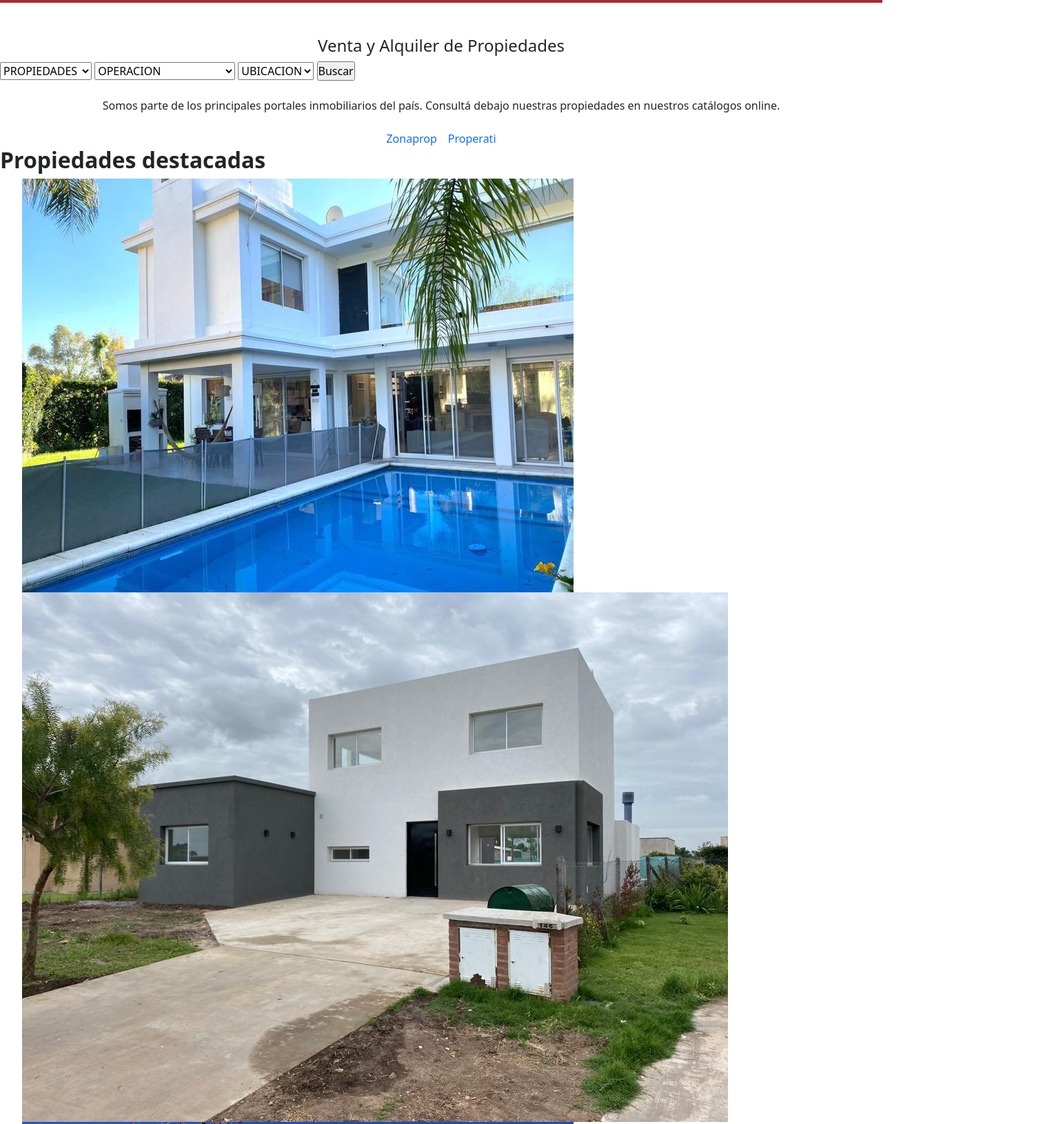
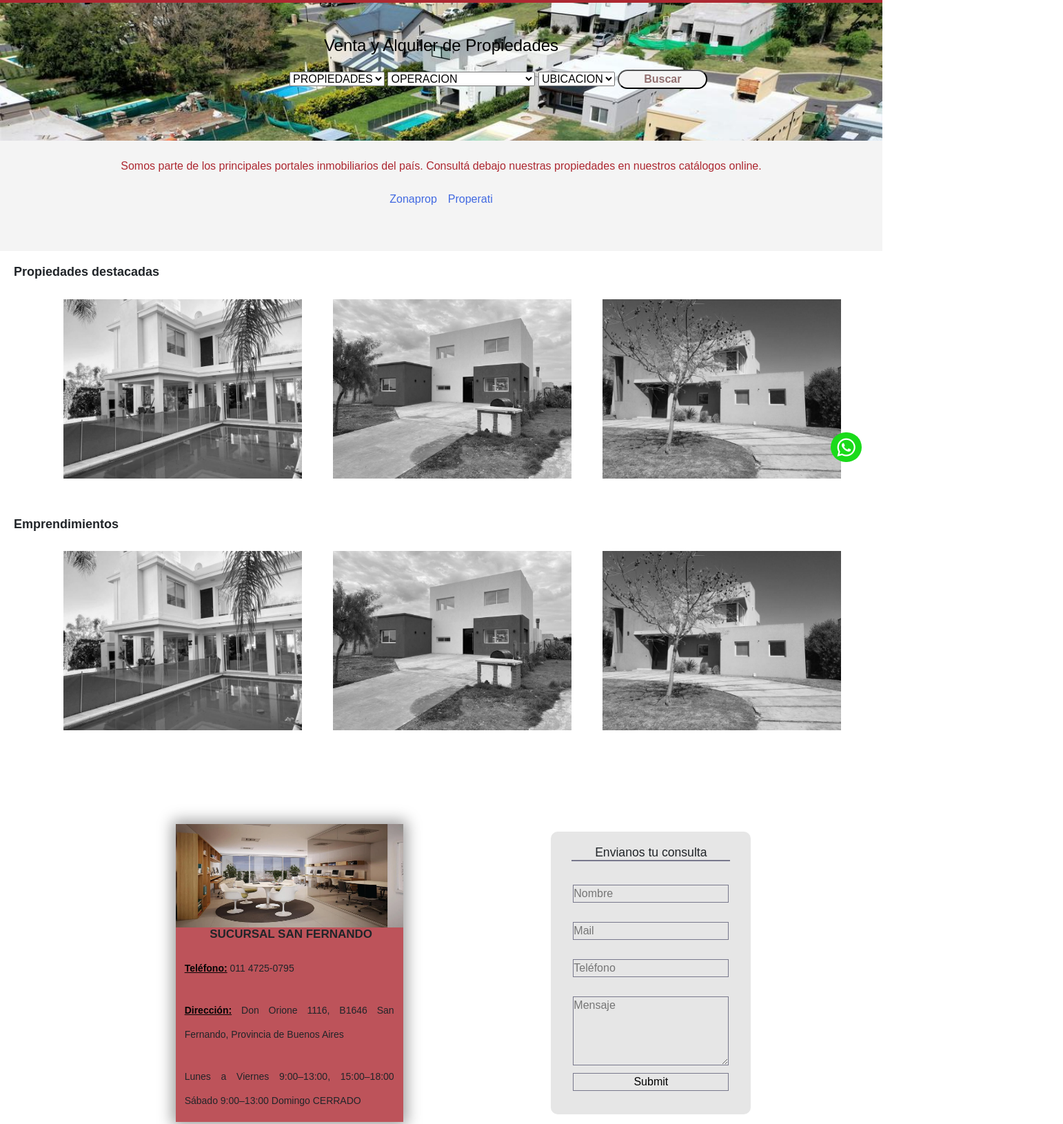
Before and after one commit to lullorente/proyecto-inmobiliaria, a website: page index.html in a window 1280 px wide. Shown: the part 95-1725 px from the top of the page at 69% size, 1542 px wide, since content can reach past the window. Drawn offline with nearby package versions, Linux system fonts and the light colour scheme.

Commit message:
agregando partial de index

```diff
--- a/css/backup.css
+++ b/css/backup.css
@@ -78,7 +78,6 @@
     color: #ad2831;
     padding: 20px;
 }
-
 
 .link-secondSection a{
     color:royalblue;
--- /dev/null
+++ b/scss/_destacadas.scss
@@ -0,0 +1,20 @@
+.destacadas {
+    h2 {
+        font-size: 18px;
+        margin-left: 20px;
+        margin-top: 20px;
+    }
+    img {
+    height: 300px;
+    padding: 20px;
+    filter: grayscale(1);
+    -webkit-filter: grayscale(1);
+    &:hover {
+        filter: grayscale(0);
+        -webkit-filter: grayscale(0);
+        animation: zoom 2s ease-out;
+        -webkit-animation: zoom 2s ease-out;
+        cursor: pointer;
+    }
+}
+}
--- a/scss/_estilosGenerales.scss
+++ b/scss/_estilosGenerales.scss
@@ -3,6 +3,29 @@
     padding: 0;
     box-sizing: border-box;
 }
+body {
+    font-family:$tipografia-general;
+}
 i:hover {
     color:$color-link-hover;
 }
+.whatsapp {
+    font-size: 30px;
+    width: 45px;
+    height: 43px;
+    background: $color-whatsapp;
+    position: fixed;
+    z-index: 100;
+    bottom: 35px;
+    right: 30px;
+    box-shadow: black;
+    color:$color-blanco;
+    text-align: center;
+    -webkit-border-radius: 100px;
+    -moz-border-radius: 100px;
+    -ms-border-radius: 100px;
+    -o-border-radius: 100px;
+    i:hover, a:hover {
+        color: $color-blanco;
+    }
+}
--- /dev/null
+++ b/scss/_firstSection.scss
@@ -0,0 +1,24 @@
+.firstSection {
+    width: 100%;
+    background-image: url(../images/img-section.jpeg);
+    background-size: cover;
+    background-color: rgb(214, 214, 214);
+    height: 200px;
+    font-weight: bold;
+    color: black;
+    .form-firstSection {
+        margin-left: 420px;
+        margin-top: 20px;
+        .boton-buscar {
+            font-weight: bold;
+            width: 130px;
+            color:rgb(146, 112, 112);
+            background-color: $color-secundario;
+            border-radius: 100px;
+            -webkit-border-radius: 100px;
+            -moz-border-radius: 100px;
+            -ms-border-radius: 100px;
+            -o-border-radius: 100px;
+        }
+    }
+}
--- /dev/null
+++ b/scss/_informacion.scss
@@ -0,0 +1,58 @@
+.informacion {
+    margin-bottom: 124px;
+    margin-top: 100px;
+    .info-sucursal {
+        margin-left: 40px;
+        font-size: 14px;
+        line-height: 35px;
+        text-align: justify;
+        width: 330px;
+        background-color: #ad2831cc;
+        background-size: cover;
+        box-shadow: 0 0 20px 5px rgba(0, 0, 0, 0.389);
+        h3 {
+            text-align: center;
+            font-weight: bold;
+            margin-left: 5px;
+            font-size: 17px;
+        }
+        div {
+            padding: 13px;
+        }
+        img {
+            height: 150px;
+            width: 330px;
+        }
+        a {
+            color: rgb(5, 5, 5);
+            font-weight: bold;
+        }
+    }
+    .form-consultas {
+        background-color: #e6e6e6;
+        border-radius: 10px;
+        -webkit-border-radius: 10px;
+        -moz-border-radius: 10px;
+        -ms-border-radius: 10px;
+        -o-border-radius: 10px;
+        width: 290px;
+        height: 410px;
+        padding: 20px 30px;
+        div {
+        padding: 2px;
+    }
+        h3 {
+            font-size: 1.1em;
+        text-align: center;
+        border-bottom:2px solid #78788c;
+    }
+    input, textarea {
+        width: 100%;
+        background: none;
+        border: 1px solid #78788c;
+    }
+    textarea {
+        height: 100px;
+    }
+}
+}
--- /dev/null
+++ b/scss/_segundaSec.scss
@@ -0,0 +1,15 @@
+.secondSection {
+    background-color: $color-secundario;
+    height: 20vh;
+    .text-secondSection {
+        line-height: 25px;
+        color: $color-primario;
+        padding: 20px;
+    }
+    .link-secondSection a{
+        color:$color-link-azul;
+        &:hover{
+            color:$color-link-hover;
+    }
+}
+}
--- a/scss/_variables.scss
+++ b/scss/_variables.scss
@@ -5,6 +5,7 @@
 $color-link-hover:#050505;
 $color-whatsapp: rgb(26, 219, 26);
 $color-blanco: #ffffff;
+$color-link-azul: royalblue;
 
 
 $tipografia-general: 'Montserrat', sans-serif;
--- a/scss/style.scss
+++ b/scss/style.scss
@@ -1,4 +1,8 @@
 @import "variables.scss";
 @import "estilosGenerales.scss";
 @import "header.scss";
+@import "firstSection.scss";
+@import "segundaSec.scss";
+@import "destacadas.scss";
+@import "informacion.scss";
 @import "footer.scss";
```
Also changed, not shown: pages/contactos.html (+1 -1 lines), scss/style.css, 1 other file.
